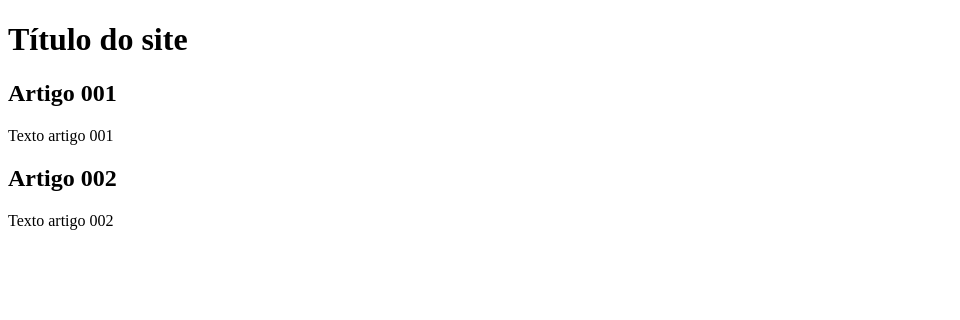
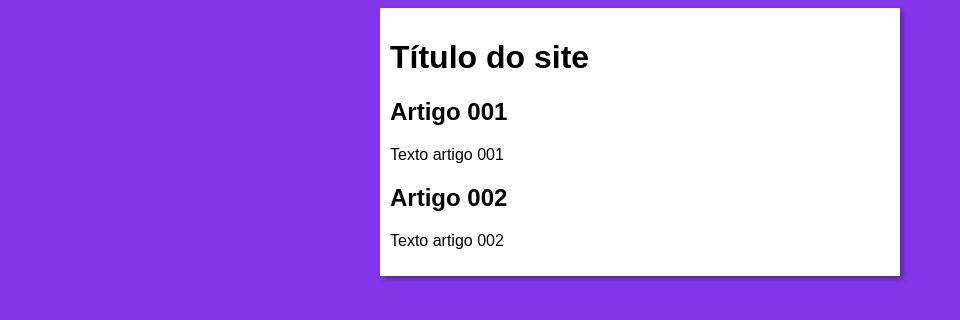
Before and after one commit to HenriqueADS1/Projeto-site, a plain HTML site: page index.html in a window 1280 px wide. Shown: the whole page, without its empty margins (0-960 px from the left). Drawn offline with Linux system fonts and the light colour scheme.

Commit message:
Começo do design

```diff
--- /dev/null
+++ b/estilo/style.css
@@ -0,0 +1,15 @@
+*{
+    font-family:Arial, Helvetica, sans-serif;
+    font: size 16px;
+}
+
+body{
+    background-color: rgb(131, 53, 233);
+}
+main{
+    background-color: white;
+    width: 500px;
+    margin: auto;
+    padding:10px ;
+    box-shadow: 3px 3px 5px rgba(0, 0, 0, 0.308);
+}
--- a/index.html
+++ b/index.html
@@ -4,6 +4,7 @@
     <meta charset="UTF-8">
     <meta name="viewport" content="width=device-width, initial-scale=1.0">
     <title>Document</title>
+    <link rel="stylesheet" href="estilo/style.css">
 </head>
 <body>
     <main>
```
